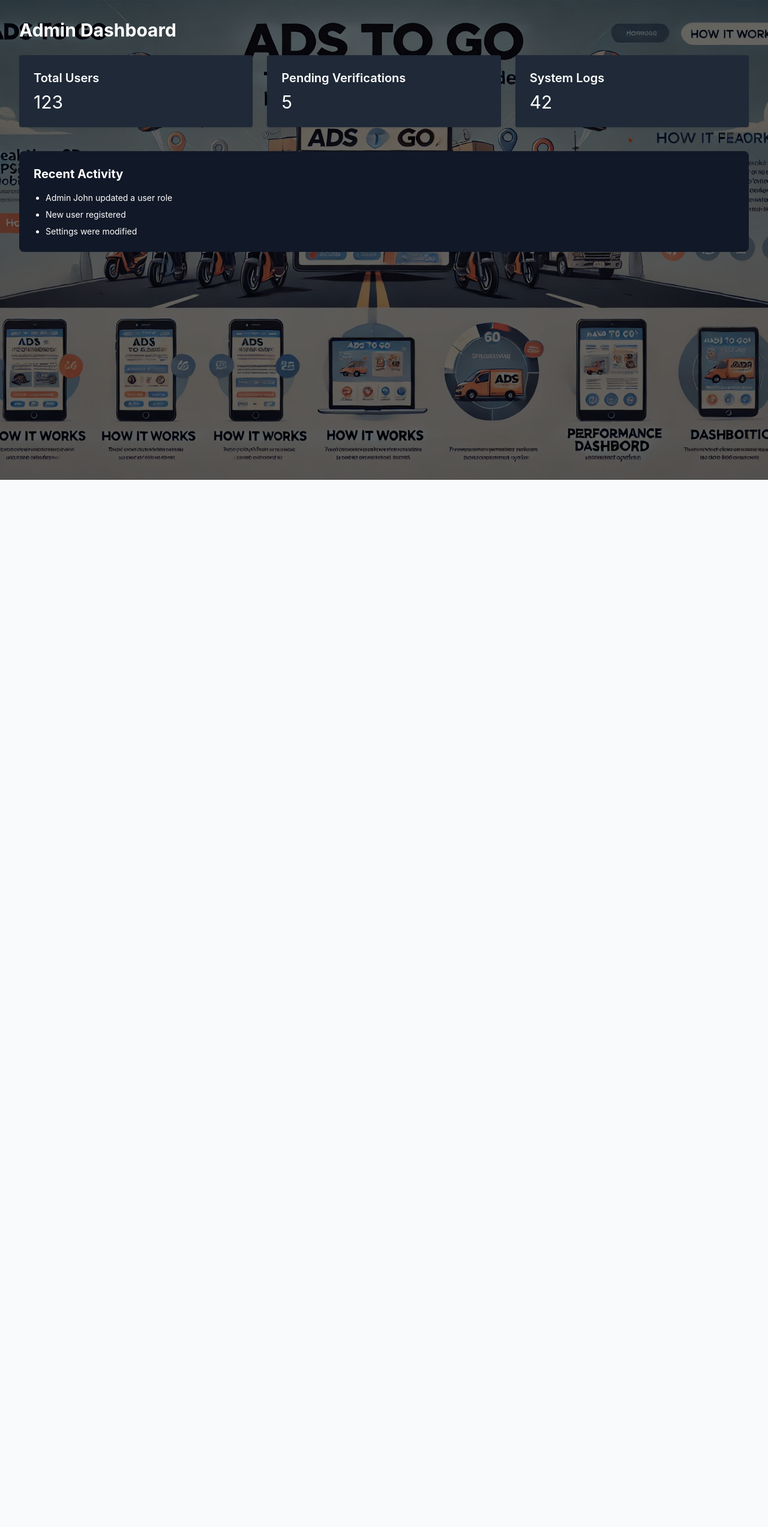
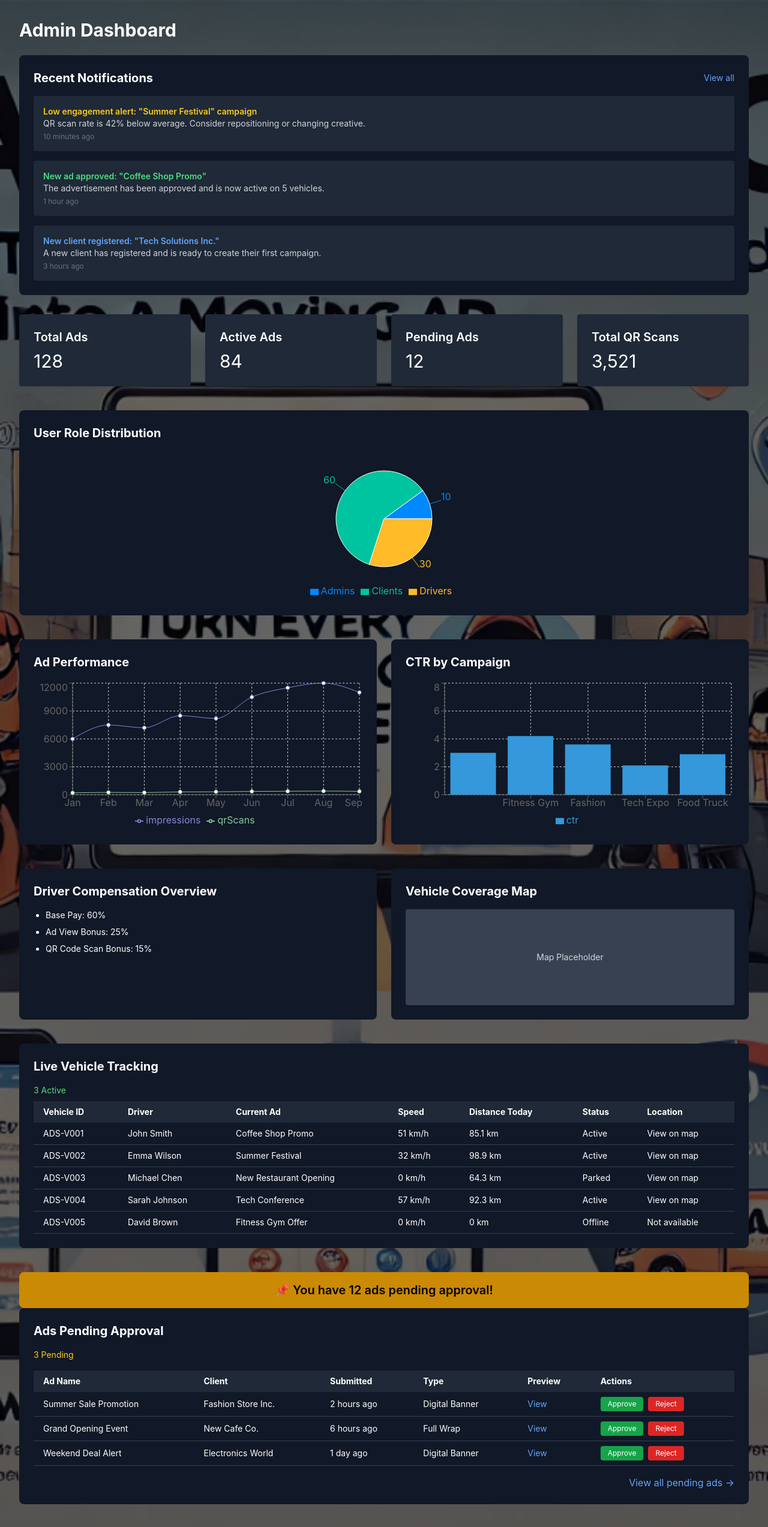
Before and after one commit to lracnaelg/Ads2Go-Client, a React (Create React App) app: page /admin in a window 1280 px wide. Shown: the top 2546 px of the page at 60% size. Before the commit the page ends 800 px from the top, so only its background shows below. Built offline with nearby package versions, Linux system fonts and the light colour scheme.

Commit message:
updated admin dashboard

```diff
--- a/package.json
+++ b/package.json
@@ -13,9 +13,10 @@
     "lucide-react": "^0.508.0",
     "react": "^18.2.0",
     "react-dom": "^18.2.0",
+    "react-icons": "^5.5.0",
     "react-router-dom": "^6.21.0",
     "react-scripts": "5.0.1",
-    "recharts": "^2.15.1"
+    "recharts": "^2.15.3"
   },
   "scripts": {
     "start": "cross-env PORT=3000 react-scripts start",
--- a/src/pages/ADMIN/AdminDashboard.tsx
+++ b/src/pages/ADMIN/AdminDashboard.tsx
@@ -1,39 +1,231 @@
 import React from 'react';
-import adminBackground from '../../assets/images/admin/adminbackround.webp'; // ✅ Static asset
+import adminBackground from '../../assets/images/admin/adminbackround.webp';
+import {
+  PieChart, Pie, Cell, Tooltip, Legend,
+  LineChart, Line, XAxis, YAxis, CartesianGrid,
+  BarChart, Bar, ResponsiveContainer,
+} from 'recharts';
+
+const COLORS = ['#0088FE', '#00C49F', '#FFBB28', '#FF8042'];
+
+const userRoleData = [
+  { name: 'Admins', value: 10 },
+  { name: 'Clients', value: 60 },
+  { name: 'Drivers', value: 30 },
+];
+
+const adPerformanceData = [
+  { month: 'Jan', impressions: 6000, qrScans: 200 },
+  { month: 'Feb', impressions: 7500, qrScans: 250 },
+  { month: 'Mar', impressions: 7200, qrScans: 230 },
+  { month: 'Apr', impressions: 8500, qrScans: 300 },
+  { month: 'May', impressions: 8200, qrScans: 310 },
+  { month: 'Jun', impressions: 10500, qrScans: 350 },
+  { month: 'Jul', impressions: 11500, qrScans: 370 },
+  { month: 'Aug', impressions: 12000, qrScans: 390 },
+  { month: 'Sep', impressions: 11000, qrScans: 360 },
+];
+
+const ctrData = [
+  { campaign: 'Coffee Shop', ctr: 3 },
+  { campaign: 'Fitness Gym', ctr: 4.2 },
+  { campaign: 'Fashion', ctr: 3.6 },
+  { campaign: 'Tech Expo', ctr: 2.1 },
+  { campaign: 'Food Truck', ctr: 2.9 },
+];
+
+const vehicleData = [
+  { id: 'ADS-V001', driver: 'John Smith', ad: 'Coffee Shop Promo', speed: '51 km/h', distance: '85.1 km', status: 'Active', location: 'View on map' },
+  { id: 'ADS-V002', driver: 'Emma Wilson', ad: 'Summer Festival', speed: '32 km/h', distance: '98.9 km', status: 'Active', location: 'View on map' },
+  { id: 'ADS-V003', driver: 'Michael Chen', ad: 'New Restaurant Opening', speed: '0 km/h', distance: '64.3 km', status: 'Parked', location: 'View on map' },
+  { id: 'ADS-V004', driver: 'Sarah Johnson', ad: 'Tech Conference', speed: '57 km/h', distance: '92.3 km', status: 'Active', location: 'View on map' },
+  { id: 'ADS-V005', driver: 'David Brown', ad: 'Fitness Gym Offer', speed: '0 km/h', distance: '0 km', status: 'Offline', location: 'Not available' },
+];
 
 const AdminDashboard: React.FC = () => {
   return (
-    <div
-      className="min-h-screen bg-cover bg-center"
-      style={{ backgroundImage: `url(${adminBackground})` }}
-    >
+    <div className="min-h-screen bg-cover bg-center" style={{ backgroundImage: `url(${adminBackground})` }}>
       <div className="bg-black bg-opacity-60 min-h-screen p-8 text-white">
         <h1 className="text-3xl font-bold mb-6">Admin Dashboard</h1>
 
-        {/* 🔢 Example Static Dashboard Stats */}
-        <div className="grid grid-cols-1 md:grid-cols-3 gap-6 mb-10">
+        <div className="bg-gray-900 p-6 rounded-lg mb-8">
+          <div className="flex justify-between items-center mb-4">
+            <h2 className="text-xl font-bold">Recent Notifications</h2>
+            <span className="text-blue-400 text-sm cursor-pointer hover:underline">View all</span>
+          </div>
+          <ul className="space-y-4 text-sm">
+            <li className="bg-gray-800 p-4 rounded">
+              <p className="font-semibold text-yellow-400">Low engagement alert: "Summer Festival" campaign</p>
+              <p className="text-gray-300">QR scan rate is 42% below average. Consider repositioning or changing creative.</p>
+              <p className="text-gray-500 text-xs mt-1">10 minutes ago</p>
+            </li>
+            <li className="bg-gray-800 p-4 rounded">
+              <p className="font-semibold text-green-400">New ad approved: "Coffee Shop Promo"</p>
+              <p className="text-gray-300">The advertisement has been approved and is now active on 5 vehicles.</p>
+              <p className="text-gray-500 text-xs mt-1">1 hour ago</p>
+            </li>
+            <li className="bg-gray-800 p-4 rounded">
+              <p className="font-semibold text-blue-400">New client registered: "Tech Solutions Inc."</p>
+              <p className="text-gray-300">A new client has registered and is ready to create their first campaign.</p>
+              <p className="text-gray-500 text-xs mt-1">3 hours ago</p>
+            </li>
+          </ul>
+        </div>
+
+        <div className="grid grid-cols-1 md:grid-cols-4 gap-6 mb-10">
           <div className="bg-gray-800 p-6 rounded shadow">
-            <h2 className="text-xl font-semibold">Total Users</h2>
-            <p className="text-3xl mt-2">123</p>
+            <h2 className="text-xl font-semibold">Total Ads</h2>
+            <p className="text-3xl mt-2">128</p>
           </div>
           <div className="bg-gray-800 p-6 rounded shadow">
-            <h2 className="text-xl font-semibold">Pending Verifications</h2>
-            <p className="text-3xl mt-2">5</p>
+            <h2 className="text-xl font-semibold">Active Ads</h2>
+            <p className="text-3xl mt-2">84</p>
           </div>
           <div className="bg-gray-800 p-6 rounded shadow">
-            <h2 className="text-xl font-semibold">System Logs</h2>
-            <p className="text-3xl mt-2">42</p>
+            <h2 className="text-xl font-semibold">Pending Ads</h2>
+            <p className="text-3xl mt-2">12</p>
+          </div>
+          <div className="bg-gray-800 p-6 rounded shadow">
+            <h2 className="text-xl font-semibold">Total QR Scans</h2>
+            <p className="text-3xl mt-2">3,521</p>
           </div>
         </div>
 
-        {/* 🛠️ Placeholder Section */}
-        <div className="bg-gray-900 p-6 rounded-lg">
-          <h2 className="text-xl font-bold mb-4">Recent Activity</h2>
-          <ul className="list-disc pl-5 space-y-2 text-sm">
-            <li>Admin John updated a user role</li>
-            <li>New user registered</li>
-            <li>Settings were modified</li>
-          </ul>
+        <div className="bg-gray-900 p-6 rounded-lg mb-10">
+          <h2 className="text-xl font-bold mb-4">User Role Distribution</h2>
+          <ResponsiveContainer width="100%" height={250}>
+            <PieChart>
+              <Pie data={userRoleData} dataKey="value" nameKey="name" cx="50%" cy="50%" outerRadius={80} label>
+                {userRoleData.map((entry, index) => (
+                  <Cell key={`cell-${index}`} fill={COLORS[index % COLORS.length]} />
+                ))}
+              </Pie>
+              <Tooltip />
+              <Legend />
+            </PieChart>
+          </ResponsiveContainer>
+        </div>
+
+        <div className="grid grid-cols-1 md:grid-cols-2 gap-6 mb-10">
+          <div className="bg-gray-900 p-6 rounded-lg">
+            <h2 className="text-xl font-bold mb-4">Ad Performance</h2>
+            <ResponsiveContainer width="100%" height={250}>
+              <LineChart data={adPerformanceData}>
+                <CartesianGrid strokeDasharray="3 3" />
+                <XAxis dataKey="month" />
+                <YAxis />
+                <Tooltip />
+                <Legend />
+                <Line type="monotone" dataKey="impressions" stroke="#8884d8" />
+                <Line type="monotone" dataKey="qrScans" stroke="#82ca9d" />
+              </LineChart>
+            </ResponsiveContainer>
+          </div>
+
+          <div className="bg-gray-900 p-6 rounded-lg">
+            <h2 className="text-xl font-bold mb-4">CTR by Campaign</h2>
+            <ResponsiveContainer width="100%" height={250}>
+              <BarChart data={ctrData}>
+                <CartesianGrid strokeDasharray="3 3" />
+                <XAxis dataKey="campaign" />
+                <YAxis />
+                <Tooltip />
+                <Legend />
+                <Bar dataKey="ctr" fill="#3498db" />
+              </BarChart>
+            </ResponsiveContainer>
+          </div>
+        </div>
+
+        <div className="grid grid-cols-1 md:grid-cols-2 gap-6 mb-10">
+          <div className="bg-gray-900 p-6 rounded-lg">
+            <h2 className="text-xl font-bold mb-4">Driver Compensation Overview</h2>
+            <ul className="list-disc pl-5 space-y-2 text-sm">
+              <li>Base Pay: 60%</li>
+              <li>Ad View Bonus: 25%</li>
+              <li>QR Code Scan Bonus: 15%</li>
+            </ul>
+          </div>
+
+          <div className="bg-gray-900 p-6 rounded-lg">
+            <h2 className="text-xl font-bold mb-4">Vehicle Coverage Map</h2>
+            <div className="w-full h-40 bg-gray-700 flex items-center justify-center rounded">
+              <span className="text-sm text-gray-300">Map Placeholder</span>
+            </div>
+          </div>
+        </div>
+
+        <div className="bg-gray-900 p-6 rounded-lg mb-10 overflow-auto">
+          <h2 className="text-xl font-bold mb-4">Live Vehicle Tracking</h2>
+          <p className="text-sm text-green-400 mb-2">3 Active</p>
+          <table className="table-auto w-full text-sm text-left">
+            <thead>
+              <tr className="bg-gray-800 text-white">
+                <th className="px-4 py-2">Vehicle ID</th>
+                <th className="px-4 py-2">Driver</th>
+                <th className="px-4 py-2">Current Ad</th>
+                <th className="px-4 py-2">Speed</th>
+                <th className="px-4 py-2">Distance Today</th>
+                <th className="px-4 py-2">Status</th>
+                <th className="px-4 py-2">Location</th>
+              </tr>
+            </thead>
+            <tbody>
+              {vehicleData.map((vehicle) => (
+                <tr key={vehicle.id} className="border-b border-gray-700 hover:bg-gray-800">
+                  <td className="px-4 py-2">{vehicle.id}</td>
+                  <td className="px-4 py-2">{vehicle.driver}</td>
+                  <td className="px-4 py-2">{vehicle.ad}</td>
+                  <td className="px-4 py-2">{vehicle.speed}</td>
+                  <td className="px-4 py-2">{vehicle.distance}</td>
+                  <td className="px-4 py-2">{vehicle.status}</td>
+                  <td className="px-4 py-2">{vehicle.location}</td>
+                </tr>
+              ))}
+            </tbody>
+          </table>
+        </div>
+
+        <div className="bg-yellow-600 p-4 rounded-lg text-black text-center">
+          <p className="text-xl font-semibold">📌 You have 12 ads pending approval!</p>
+        </div>
+
+        <div className="bg-gray-900 p-6 rounded-lg mb-10">
+          <h2 className="text-xl font-bold mb-4">Ads Pending Approval</h2>
+          <p className="text-sm text-yellow-400 mb-4">3 Pending</p>
+          <div className="overflow-auto">
+            <table className="table-auto w-full text-sm text-left text-white">
+              <thead>
+                <tr className="bg-gray-800">
+                  <th className="px-4 py-2">Ad Name</th>
+                  <th className="px-4 py-2">Client</th>
+                  <th className="px-4 py-2">Submitted</th>
+                  <th className="px-4 py-2">Type</th>
+                  <th className="px-4 py-2">Preview</th>
+                  <th className="px-4 py-2">Actions</th>
+                </tr>
+              </thead>
+              <tbody>
+                {[{ name: 'Summer Sale Promotion', client: 'Fashion Store Inc.', submitted: '2 hours ago', type: 'Digital Banner' },
+                  { name: 'Grand Opening Event', client: 'New Cafe Co.', submitted: '6 hours ago', type: 'Full Wrap' },
+                  { name: 'Weekend Deal Alert', client: 'Electronics World', submitted: '1 day ago', type: 'Digital Banner' }]
+                  .map((ad, index) => (
+                    <tr key={index} className="border-b border-gray-700 hover:bg-gray-800">
+                      <td className="px-4 py-2">{ad.name}</td>
+                      <td className="px-4 py-2">{ad.client}</td>
+                      <td className="px-4 py-2">{ad.submitted}</td>
+                      <td className="px-4 py-2">{ad.type}</td>
+                      <td className="px-4 py-2 text-blue-400 cursor-pointer">View</td>
+                      <td className="px-4 py-2 space-x-2">
+                        <button className="bg-green-600 hover:bg-green-700 text-white px-3 py-1 rounded text-xs">Approve</button>
+                        <button className="bg-red-600 hover:bg-red-700 text-white px-3 py-1 rounded text-xs">Reject</button>
+                      </td>
+                    </tr>
+                  ))}
+              </tbody>
+            </table>
+            <div className="mt-4 text-right text-blue-400 cursor-pointer hover:underline">View all pending ads →</div>
+          </div>
         </div>
       </div>
     </div>
@@ -41,4 +233,3 @@ const AdminDashboard: React.FC = () => {
 };
 
 export default AdminDashboard;
-export {}; // ✅ Ensure module type
```
Also changed, not shown: 1 other file (tests, documents, lock files or other folders).
